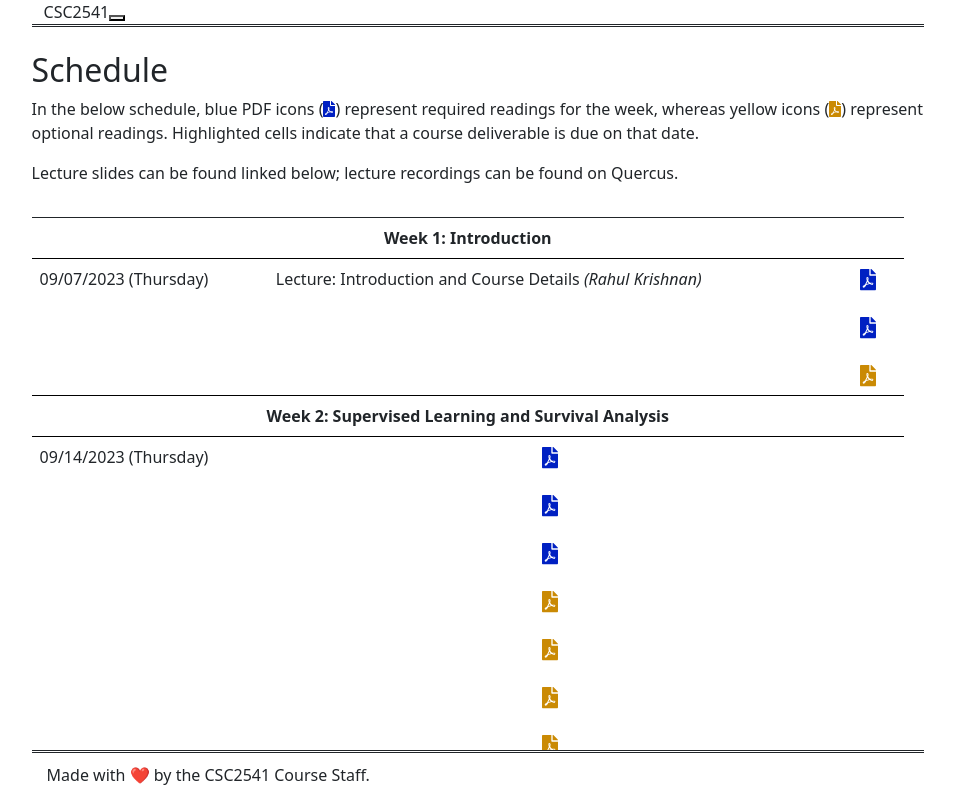
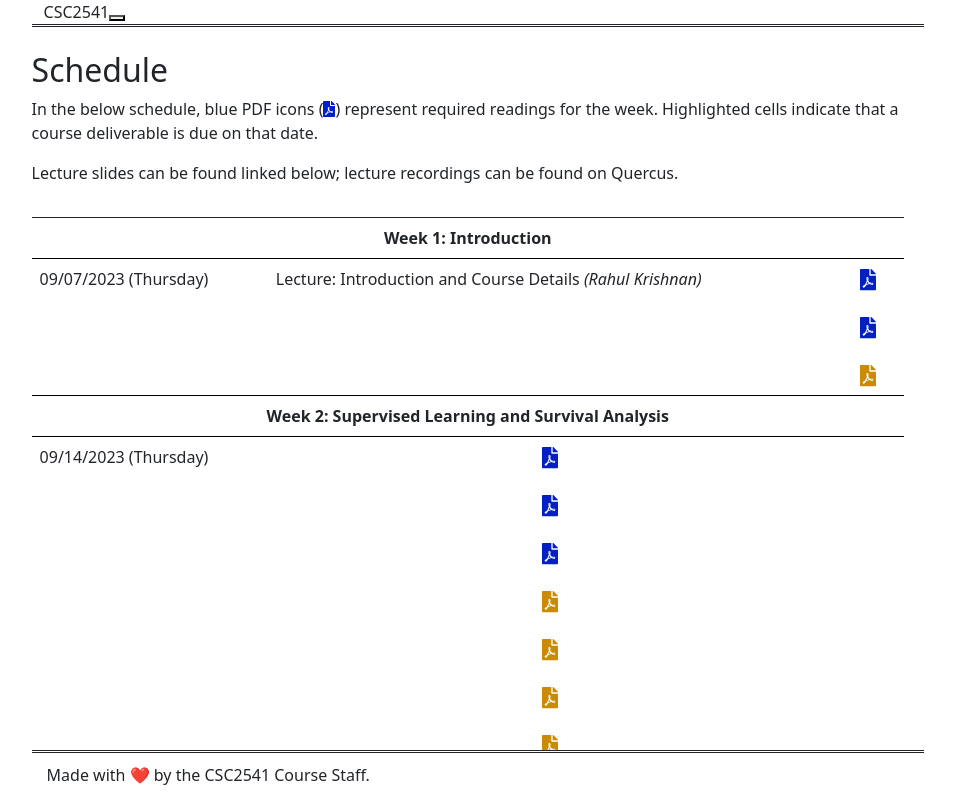
Before and after one commit to csc2541-2023/csc2541-2023.github.io, a Next.js app: page /schedule in a window 1280 px wide. Shown: the top 800 px of the page, without its empty margins (162-1117 px from the left). Built offline with nearby package versions, Linux system fonts and the light colour scheme; what @tailwindcss/typography would draw is missing.

Commit message:
mandatory readings only

```diff
--- a/pages/schedule.js
+++ b/pages/schedule.js
@@ -46,7 +46,7 @@
       </Head>
         <Page>
           <h2>Schedule</h2>
-          <p>In the below schedule, blue PDF icons ({<FontAwesomeIcon icon={faFilePdf} size="1x" id="mandatoryNoHover"/>}) represent required readings for the week, whereas yellow icons ({<FontAwesomeIcon icon={faFilePdf} size="1x" id="optionalNoHover"/>}) represent optional readings. Highlighted cells indicate that a course deliverable is due on that date.</p>
+          <p>In the below schedule, blue PDF icons ({<FontAwesomeIcon icon={faFilePdf} size="1x" id="mandatoryNoHover"/>}) represent required readings for the week. Highlighted cells indicate that a course deliverable is due on that date.</p>
           <p>Lecture slides can be found linked below; lecture recordings can be found on Quercus.</p>
           <Table id="tabular">
           <thead>
```
